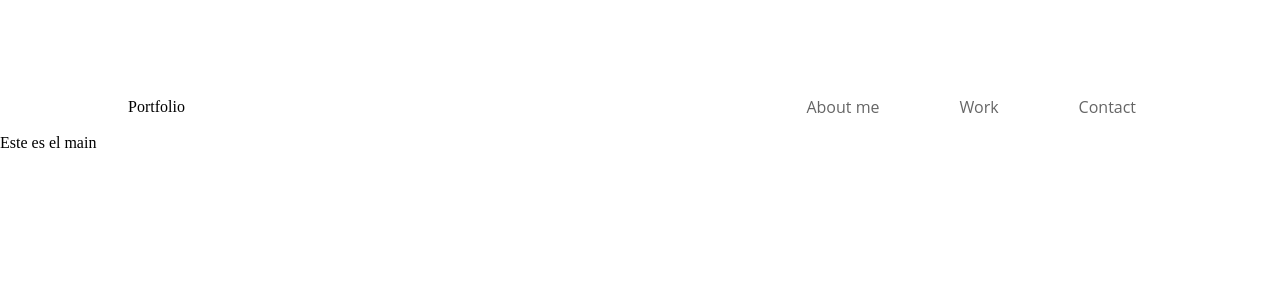
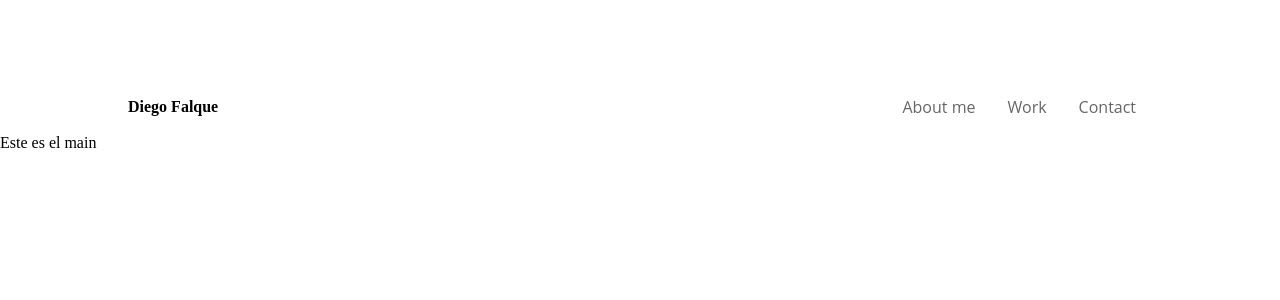
Before and after one commit to DFalque/portfolio, a React (Create React App) app: page / in a window 1280 px wide. Shown: the top 300 px of the page. Built offline with nearby package versions, Linux system fonts and the light colour scheme.

Commit message:
change Nav style

```diff
--- a/src/components/Nav/Nav.js
+++ b/src/components/Nav/Nav.js
@@ -2,7 +2,7 @@ import "./Nav.scss"
 function Nav() {
 	return (
 		<div className="Nav">
-			<a>Portfolio</a>
+			<a className="Nav__icon">Diego Falque</a>
 			<nav className="Nav__LinksContainer">
 				<a className="Nav__LinksContainer__Link">About me</a>
 				<a className="Nav__LinksContainer__Link">Work</a>
--- a/src/components/Nav/Nav.scss
+++ b/src/components/Nav/Nav.scss
@@ -9,10 +9,14 @@
     justify-content: space-between;
     margin-top: 10vh;
 
+    &__icon{
+        font-weight: bold;
+    }
+
     &__LinksContainer{
         display: flex;
         flex-direction: row;
-        gap:5rem;
+        gap:2rem;
         padding: 1rem;
 
         &__Link{
```
